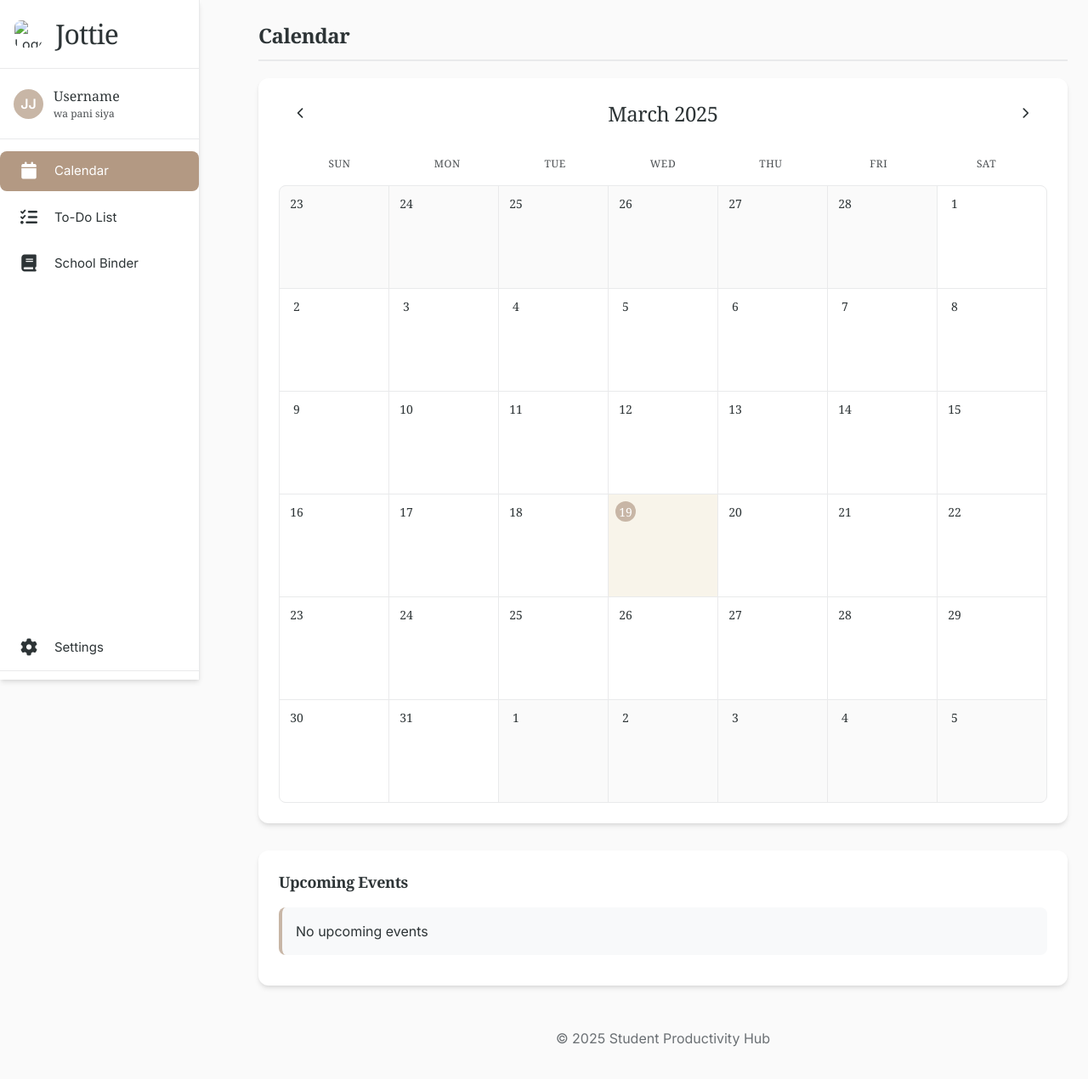
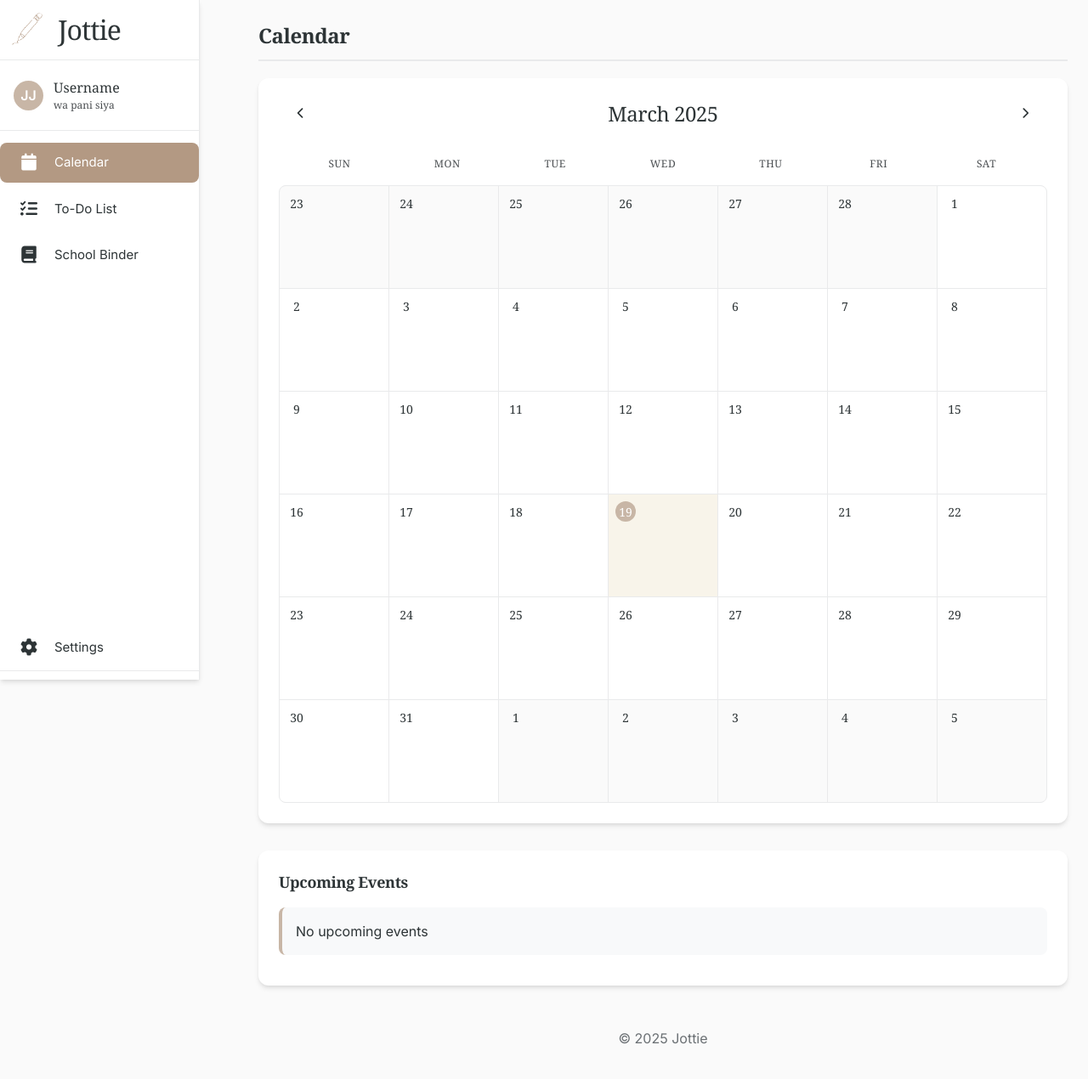
Before and after one commit to jessauce/Jottie, a plain HTML site: page index.html in a window 1280 px wide. Shown: the whole page at 85% size. Drawn offline with Linux system fonts and the light colour scheme; a web font is replaced by a local one.

Commit message:
added logo and app icon

```diff
--- a/index.html
+++ b/index.html
@@ -4,6 +4,7 @@
     <meta charset="UTF-8">
     <meta name="viewport" content="width=device-width, initial-scale=1.0">
     <title>Jottie</title>
+    <link rel="icon" href="project/images/jottie-logo2.png" type="image/png">
     <link rel="stylesheet" href="styles.css">
     <link rel="stylesheet" href="https://cdnjs.cloudflare.com/ajax/libs/font-awesome/6.4.0/css/all.min.css">
     <link href="https://fonts.googleapis.com/css2?family=Inter:wght@400;500;600;700;800&display=swap" rel="stylesheet">
@@ -13,7 +14,7 @@
         <!-- New Sidebar -->
         <aside class="sidebar">
             <div class="sidebar-header">
-                <img src="path/to/logo.png" alt="Logo" class="logo">
+                <img src="project/images/jottie-logo2.png" alt="Logo" class="logo">
                 <span class="app-name">Jottie</span>
             </div>
 
@@ -248,7 +249,7 @@
         </main>
 
         <footer>
-            <p>&copy; 2025 Student Productivity Hub</p>
+            <p>&copy; 2025 Jottie
         </footer>
         </div>
     </div>
--- a/js/calendar.js
+++ b/js/calendar.js
@@ -40,6 +40,8 @@ export function initCalendar() {
 
     // Setup cancel buttons in modals
     setupCancelButtons();
+
+
 
     renderCalendar();
     renderEvents();
@@ -222,6 +224,9 @@ function handleAddEvent(e) {
     state.events.push(newEvent);
     saveEvents();
 
+    // Show success message
+    showSuccessMessage('Event added successfully!');
+
     // Reset form and close modal
     e.target.reset();
     document.querySelector('.color-option[data-color="#0A84FF"]').classList.add('active');
@@ -334,8 +339,7 @@ function handleEditEvent(e) {
         // Save changes to storage
         saveEvents();
 
-        // Show success message
-        showSuccessMessage('Event edited successfully!');
+
 
         // Update UI
         renderCalendar();
@@ -374,9 +378,13 @@ function showSuccessMessage(message) {
 function deleteEvent(eventId) {
     state.events = state.events.filter(event => event.id !== eventId);
     saveEvents();
+
     hideModal('event-details-modal');
     renderCalendar();
     renderEvents();
+
+    // Show success message
+    showSuccessMessage('Event deleted successfully!');
 }
 
 function renderEvents() {
--- a/styles.css
+++ b/styles.css
@@ -527,17 +527,17 @@ footer {
 
 /* Sidebar Header */
 .sidebar-header {
-    padding: 24px;
+    padding: 15px;
     display: flex;
     align-items: center;
     gap: 16px;
     border-bottom: 1px solid var(--border-color);
-    padding-left: 17px;
+    padding-left: 12px;
 }
 
 .logo {
-    width: 32px;
-    height: 32px;
+    width: 40px;
+    height: 40px;
     border-radius: 8px;
     flex-shrink: 0;
 }
@@ -652,7 +652,7 @@ h1, h2, h3 {
     font-family: var(--font-primary);
     font-weight: bold;
     letter-spacing: -0.02em;
-    color: var(--text-dark);
+    color: var(--text-medium);
 }
 
 /* Secondary Headings */
```
Also changed, not shown: project/images/jottie-logo-icon.png (added), project/images/jottie-logo.png (added), project/images/jottie-logo2.png (added).
